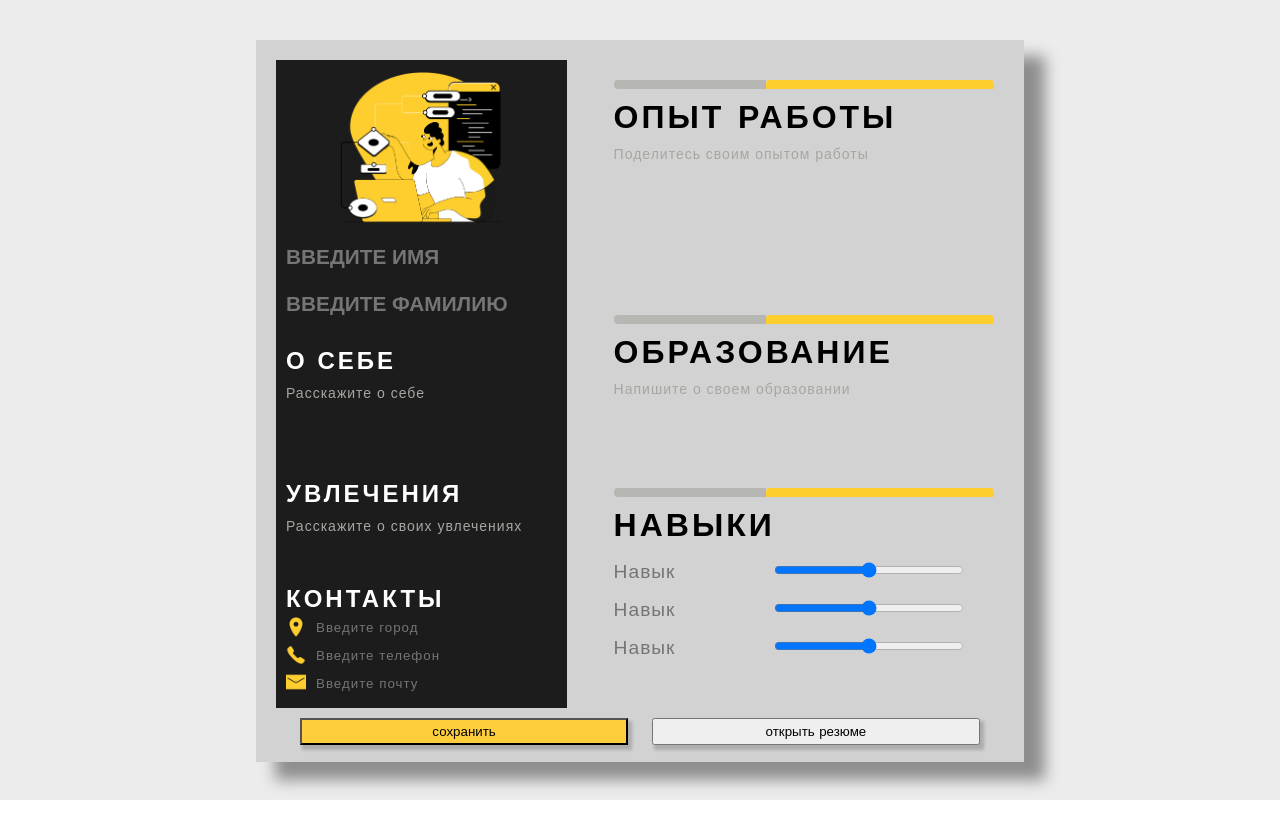
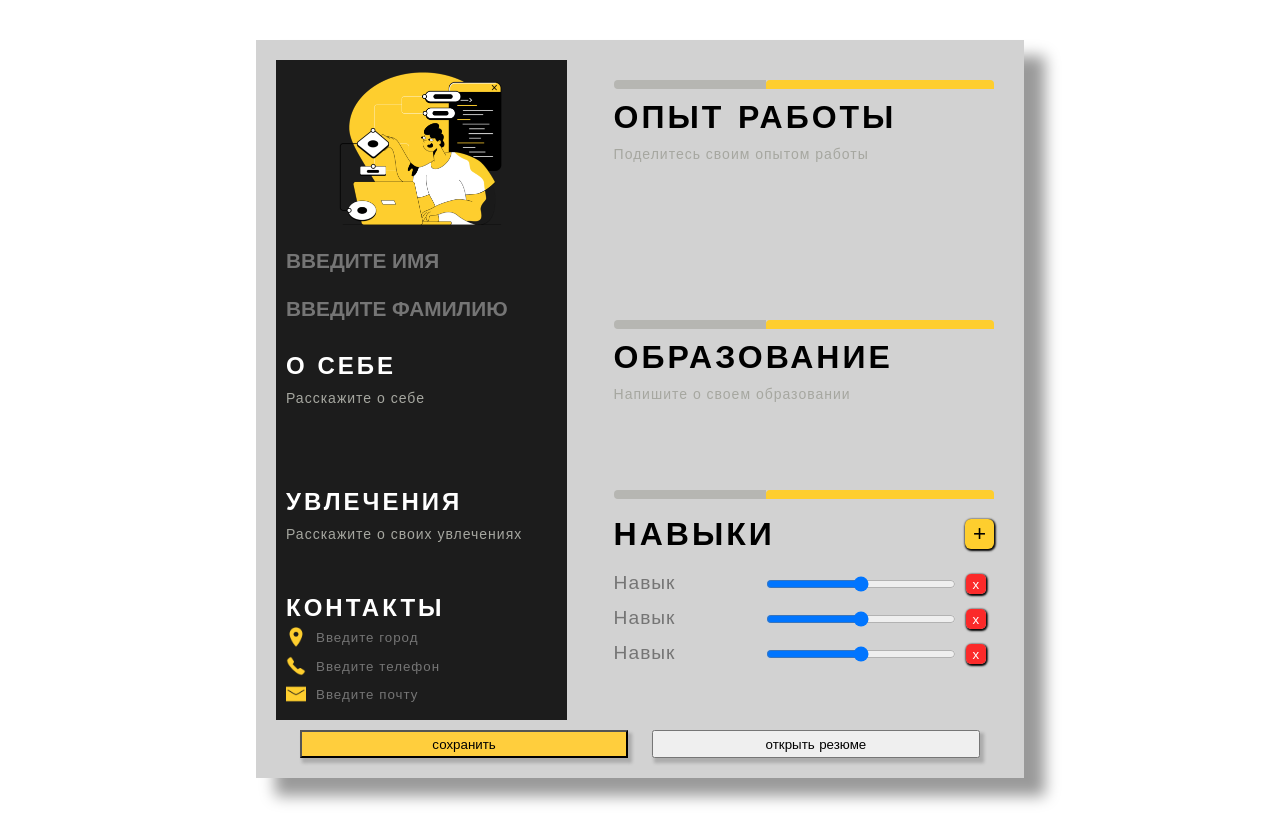
Before and after one commit to christinamelnikova/resume, a plain HTML site: page index.html in a window 1280 px wide. Drawn offline with Linux system fonts and the light colour scheme.

Commit message:
Add files via upload

```diff
--- a/index.html
+++ b/index.html
@@ -61,19 +61,24 @@
                         <div class="s1"></div>
                         <div class="s2"></div>
                     </div>
-                    <h1>НАВЫКИ</h1>
+                    <div class="skillsTop">
+                        <h1>НАВЫКИ</h1>
+                        <button class="addSkill">+</button></div>
                     <div class="skillList">
                         <div class="skill">
                             <input type="text" placeholder="Навык" class="inputData">
                             <input type="range" step="1" class="inputData">
+                            <button class="deleteSkill">x</button>
                         </div>
                         <div class="skill">
                             <input type="text" placeholder="Навык" class="inputData">
                             <input type="range" step="1" class="inputData">
+                            <button class="deleteSkill">x</button>
                         </div>
                         <div class="skill">
                             <input type="text" placeholder="Навык" class="inputData">
                             <input type="range" step="1" class="inputData">
+                            <button class="deleteSkill">x</button>
                         </div>
                     </div>
                 </div>
--- a/main.js
+++ b/main.js
@@ -11,6 +11,13 @@ function newInput(){
             if (inp.tagName === 'TEXTAREA')
                 inp.innerText = inp.value;
             localStorage.setItem("default", container.innerHTML)
+        })
+    })
+
+    const deleteSkill = document.querySelectorAll('.deleteSkill')
+    deleteSkill.forEach(btnDelete =>{
+        btnDelete.addEventListener('click', function() {
+            this.parentElement.remove()
         })
     })
 }
@@ -34,3 +41,47 @@ openButton.addEventListener('click', function (){
         newInput()
     }
 })
+
+
+const addSkill = document.querySelector('.addSkill')
+
+addSkill.addEventListener('click', function (){
+    let main = document.querySelector('.mainContainer')
+    let skillList = document.querySelector('.skillList')
+    let skill = document.createElement('div')
+    skill.setAttribute('class', 'skill')
+    skill.style.height = '20px'
+    skill.style.width = '100%'
+    skill.style.marginTop = '15px'
+    skill.style.display = 'flex'
+    skill.style.alignContent = 'center'
+    skillList.style.height += skill.height + skill.marginTop
+    main.style.height = 735 +'px' + 35 + 'px'
+    skillList.appendChild(skill)
+
+    let inputTxt = document.createElement('input')
+    inputTxt.setAttribute('class', '.inputData')
+    inputTxt.setAttribute('type', 'text')
+    inputTxt.setAttribute('placeholder', 'Навык')
+    inputTxt.style.backgroundColor = 'transparent'
+    inputTxt.style.border = 'none'
+    inputTxt.style.fontSize = 'larger'
+    inputTxt.style.width = '40%'
+    inputTxt.style.fontFamily = 'Avantgarde, TeX Gyre Adventor, URW Gothic L, sans-serif'
+    inputTxt.style.letterSpacing = '1px'
+    inputTxt.style.color = 'black'
+    skill.appendChild(inputTxt)
+
+    let inputRange = document.createElement('input')
+    inputRange.setAttribute('type', 'range')
+    inputRange.setAttribute('step', '1')
+    inputRange.setAttribute('class', 'inputData')
+    inputRange.style.width = '50%'
+    skill.appendChild(inputRange)
+
+    let skillBtn = document.createElement('button')
+    skillBtn.innerText = 'x'
+    skillBtn.setAttribute('class', 'deleteSkill')
+    skill.appendChild(skillBtn)
+    newInput()
+})
--- a/style.css
+++ b/style.css
@@ -5,13 +5,13 @@
 }
 .background {
     width: 100vw;
-    height: 100vh;
+    height: auto;
     padding-top: 40px;
-    background-color: #ececec;
+    padding-bottom: 40px;
 }
 .mainContainer{
     width: 60%;
-    height: 95%;
+    height: fit-content;
     margin: auto;
     background-color: #d2d2d2;
     padding: 20px;
@@ -19,14 +19,14 @@
 }
 .form{
     width: 100%;
-    height: 95%;
+    height: fit-content;
     background-color: #d2d2d2;
     display: flex;
     justify-content: space-between;
 }
 .leftContainer{
     width: 40%;
-    height: 100%;
+    height: 660px;
     background-color: #1c1c1c;
     padding: 10px;
     display: flex;
@@ -108,11 +108,11 @@ textarea::placeholder {
 }
 .rightContainer {
     width: 55%;
-    height: 100%;
-    padding: 10px;
+    min-height: 95%;
+    height: fit-content;
+    padding: 10px 10px 0 10px;
     display: flex;
     flex-direction: column;
-    justify-content: space-between;
     color: black;
     font-family: "Arial Black", "Arial Bold", Gadget, sans-serif;
     letter-spacing: 3px;
@@ -151,14 +151,14 @@ textarea::placeholder {
 }
 .experience{
     width: 100%;
-    height: 30%;
+    height: 240px;
 }
 .experience textarea{
-    height: 75%;
+    height: 160px;
 }
 .education{
     width: 100%;
-    height: 20%;
+    height: 170px;
 }
 .education textarea{
     height: 60%;
@@ -170,7 +170,7 @@ textarea::placeholder {
 }
 .skillList{
     width: 100%;
-    height: 60%;
+    height: fit-content;
     display: flex;
     flex-direction: column;
     justify-content: space-evenly;
@@ -189,7 +189,7 @@ textarea::placeholder {
 }
 .btns{
     width: 100%;
-    height: 4%;
+    height: 28px;
     margin-top: 10px;
     display: flex;
     justify-content: space-evenly;
@@ -203,3 +203,44 @@ textarea::placeholder {
 .saveBtn{
     background-color: #ffce3d;
 }
+
+.skill {
+    height: 20px;
+    width: 100%;
+    margin-top: 15px;
+    display: flex;
+    align-content: center;
+}
+.deleteSkill {
+    width: 20px;
+    height: 20px;
+    align-items: center;
+    vertical-align: center;
+    background-color: rgba(255, 23, 23, 0.9);
+    color: white;
+    border: none;
+    border-radius: 5px;
+    margin-left: 10px;
+    box-shadow: 0.7px 1px 2px 1px black;
+}
+.skills h1{
+    width: 95%;
+}
+.skillsTop {
+    width: 100%;
+    height: 50px;
+    display: flex;
+    align-items: center;
+    justify-content: space-between;
+}
+.addSkill{
+    width: 30px;
+    height: 30px;
+    background-color: #fece2e;
+    border: none;
+    border-radius: 6px;
+    color: black;
+    font-size: 140%;
+    font-weight: 400;
+    box-shadow: 0.7px 1px 2px 1px black;
+}
```
